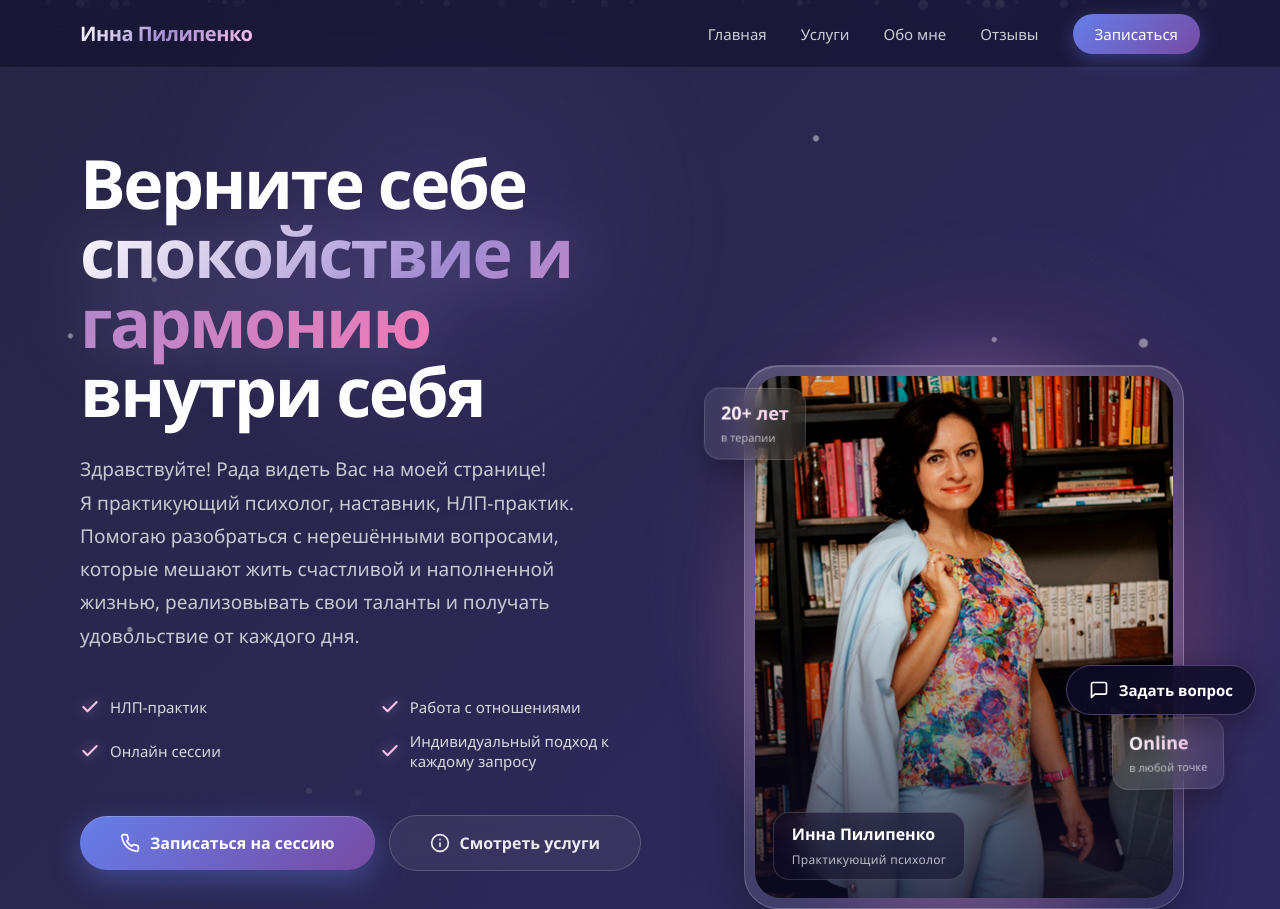
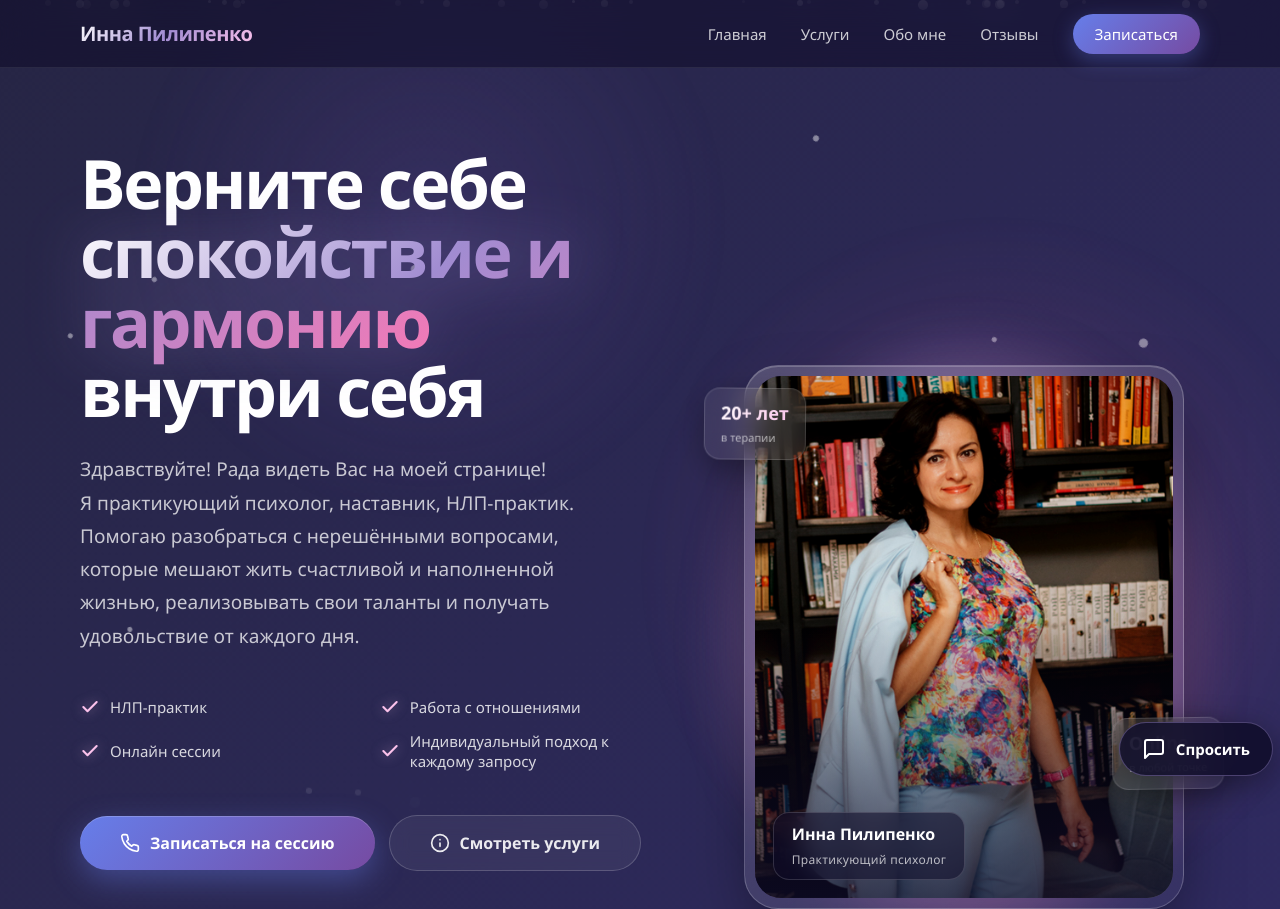
Before and after one commit to ProgHubMain/Psychologist.github.io, a plain HTML site: page index.html in a window 1280 px wide. Shown: the top 909 px of the page. Drawn offline with Linux system fonts and the light colour scheme.

Commit message:
Question

```diff
--- a/chat.css
+++ b/chat.css
@@ -1,8 +1,8 @@
 /* ===== Кнопка чата ===== */
 #chat-toggle {
 	position: fixed;
-	bottom: 85px;
-	right: 24px;
+	bottom: 24px;
+	right: 7px;
 	display: flex;
 	align-items: center;
 	gap: 10px;
--- a/index.html
+++ b/index.html
@@ -374,9 +374,9 @@
 	<!-- ЧАТ общий (начало) -->
 	<!-- Кнопка чата 💬 -->
 	<div id="chat-toggle">
-		<svg width="20" height="20" viewBox="0 0 24 24" fill="none" stroke="currentColor" stroke-width="2" stroke-linecap="round" stroke-linejoin="round">
+		<svg width="24" height="24" viewBox="0 0 24 24" fill="none" stroke="currentColor" stroke-width="2" stroke-linecap="round" stroke-linejoin="round">
 		<path d="M21 15a2 2 0 0 1-2 2H7l-4 4V5a2 2 0 0 1 2-2h14a2 2 0 0 1 2 2z"></path></svg>
-		<span>Задать вопрос</span>
+		<span>Спросить</span>
 	</div>
 
 	<!-- Окно чата -->
```
